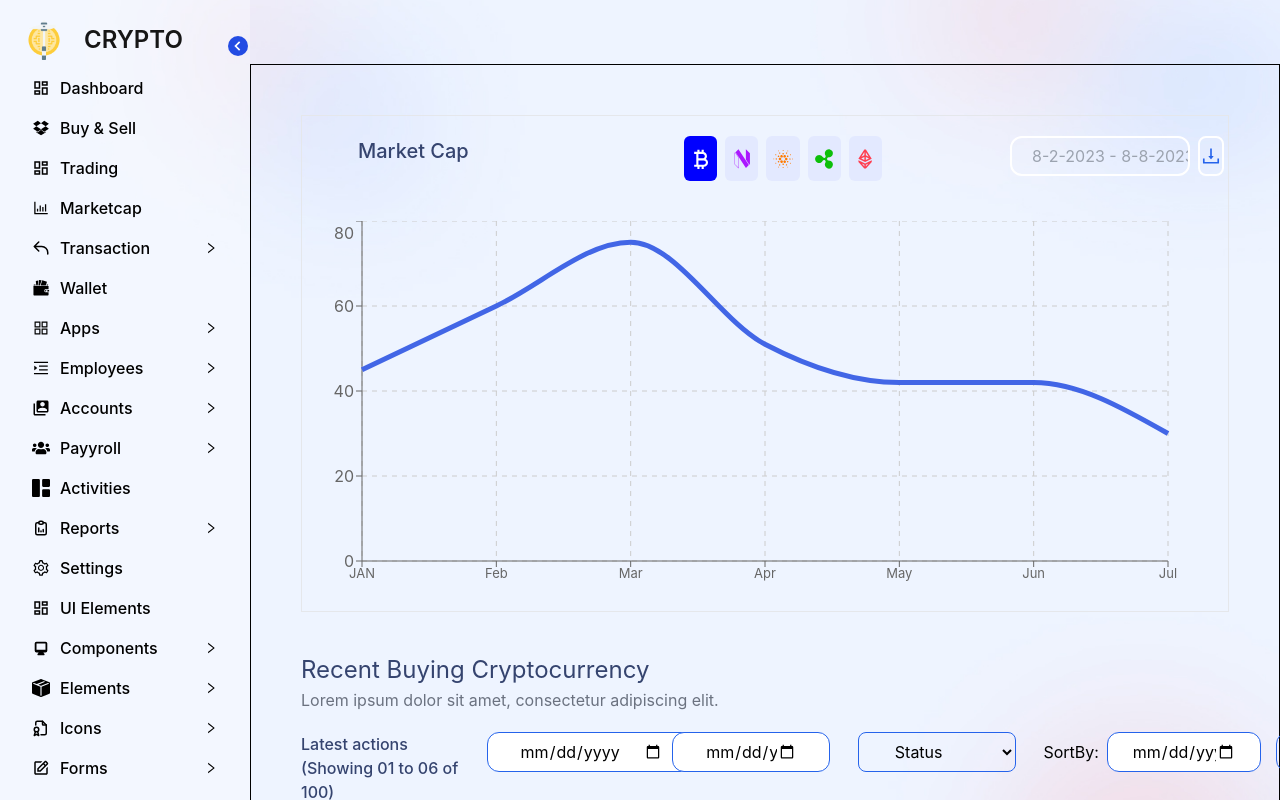
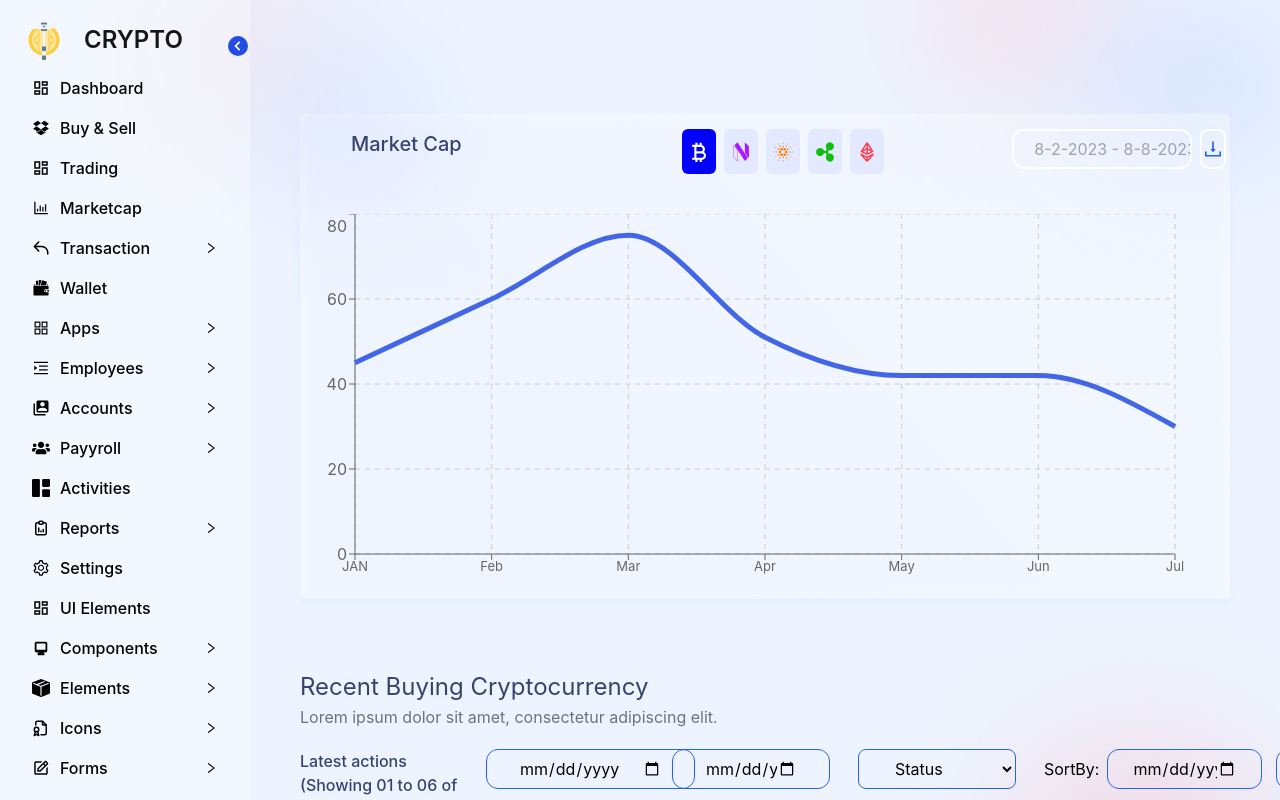
Before and after one commit to salimovone/crypto-dashboard, a React (Create React App) app: page /marketcap in a window 1280 px wide. Built offline with nearby package versions, Linux system fonts and the light colour scheme.

Commit message:
marketcap

```diff
--- /dev/null
+++ b/src/components/Table-top/index.jsx
@@ -0,0 +1,61 @@
+import React from "react";
+import { AiOutlineDownload } from "react-icons/ai";
+
+function Table() {
+    return (
+        <>
+            <div>
+                <div className="pt-10">
+                    <div>
+                        <p className="text-[24px] text-[#35446f]">Recent Buying Cryptocurrency</p>
+                        <p className="text-gray-500">Lorem ipsum dolor sit amet, consectetur adipiscing elit.</p>
+                    </div>
+                </div>
+
+                <div className="grid lg:grid-cols-3 md:grid-cols-1 xl:gap-0 lg:gap-5 gap-5 xl:grid-cols-5 mt-5">
+                    <div>
+                        <p className="text-[#35446f] font-medium">Latest actions <br /> (Showing 01 to 06 of 100)</p>
+                    </div>
+
+                    <div>
+                        <input type="date" className="h-[40px] w-[85%] lg:w-auto bg-inherit px-8 rounded-xl border border-blue-600" />
+                    </div>
+                    <div>
+                        <input type="date" className="h-[40px]  w-[85%] bg-inherit px-8 rounded-xl border border-blue-600" />
+                    </div>
+
+                    <div>
+                        <select id="countries" class="border px-8 w-[85%] h-[40px] bg-inherit border-blue-600 rounded-lg">
+                            <option selected>Status</option>
+                            <option value="US">United States</option>
+                            <option value="CA">Canada</option>
+                            <option value="FR">France</option>
+                            <option value="DE">Germany</option>
+                        </select>
+                    </div>
+
+                    <div className="flex gap-2">
+                        <p className="pt-2">SortBy:</p>
+                        <div><input type="date" className="h-[40px] w-[80%] bg-inherit px-10 lg:px-6 rounded-xl border border-blue-600" /></div>
+                        <div className="rounded-full icons_buySell w-[40px] xl:-ml-8 text-[22px] text-blue-600 flex justify-center items-center h-[40px]  border border-blue-600">
+                            <AiOutlineDownload />
+                        </div>
+                    </div>
+                </div>
+
+                <div className="flex pt-10 gap-1">
+                    <p>Show</p>
+                    <div className="-mt-[2px]"><select id="countries" class="border p-1 bg-inherit border-blue-600 rounded-lg">
+                        <option selected>10</option>
+                        <option value="US">25</option>
+                        <option value="CA">50</option>
+                        <option value="FR">100</option>
+                    </select></div>
+                    <p>entired</p>
+                </div>
+            </div>
+        </>
+    )
+}
+
+export default Table
--- a/src/views/BuySell/index.jsx
+++ b/src/views/BuySell/index.jsx
@@ -1,8 +1,8 @@
-import { AiOutlineDownload } from "react-icons/ai";
 import { TbArrowsExchange2 } from "react-icons/tb";
 import React, { useState } from "react";
 import './style.css'
 import Table from '../../components/BuySell-Table'
+import Tables from '../../components/Table-top'
 
 function BuySell() {
     const [bgbottom, setBgbottom] = useState('actives')
@@ -111,59 +111,10 @@ function BuySell() {
                         </div>
                     </div>
 
-                    <div>
-                        <div className="pt-10">
-                            <div>
-                                <p className="text-[24px] text-[#35446f]">Recent Buying Cryptocurrency</p>
-                                <p className="text-gray-500">Lorem ipsum dolor sit amet, consectetur adipiscing elit.</p>
-                            </div>
-                        </div>
+                    <Tables />
 
-                        <div className="grid lg:grid-cols-3 md:grid-cols-1 xl:gap-0 lg:gap-5 gap-5 xl:grid-cols-5 mt-5">
-                            <div>
-                                <p className="text-[#35446f] font-medium">Latest actions <br /> (Showing 01 to 06 of 100)</p>
-                            </div>
-
-                            <div>
-                                <input type="date" className="h-[40px] w-[85%] lg:w-auto px-8 rounded-xl border border-blue-600" />
-                            </div>
-                            <div>
-                                <input type="date" className="h-[40px]  w-[85%] px-8 rounded-xl border border-blue-600" />
-                            </div>
-
-                            <div>
-                                <select id="countries" class="border px-8 w-[85%] h-[40px] bg-inherit border-blue-600 rounded-lg">
-                                    <option selected>Status</option>
-                                    <option value="US">United States</option>
-                                    <option value="CA">Canada</option>
-                                    <option value="FR">France</option>
-                                    <option value="DE">Germany</option>
-                                </select>
-                            </div>
-
-                            <div className="flex gap-2">
-                                <p className="pt-2">SortBy:</p>
-                                <div><input type="date" className="h-[40px] w-[80%] px-10 lg:px-6 rounded-xl border border-blue-600" /></div>
-                                <div className="rounded-full icons_buySell w-[40px] xl:-ml-8 text-[22px] text-blue-600 flex justify-center items-center h-[40px]  border border-blue-600">
-                                    <AiOutlineDownload />
-                                </div>
-                            </div>
-                        </div>
-
-                        <div className="flex pt-10 gap-1">
-                            <p>Show</p>
-                            <div className="-mt-[2px]"><select id="countries" class="border p-1 bg-inherit border-blue-600 rounded-lg">
-                                <option selected>10</option>
-                                <option value="US">25</option>
-                                <option value="CA">50</option>
-                                <option value="FR">100</option>
-                            </select></div>
-                            <p>entired</p>
-                        </div>
-
-                        <div className="mt-5 w-[100%]">
-                            <Table/>
-                        </div>
+                    <div className="mt-5 w-[100%]">
+                        <Table />
                     </div>
                 </div>
             </div>
--- a/src/views/Marketcap/index.jsx
+++ b/src/views/Marketcap/index.jsx
@@ -8,6 +8,7 @@ import img4 from '../../assets/img/icon/watch-icon-01.svg'
 import img5 from '../../assets/img/icon/watch-icon-07.svg'
 import { AiOutlineDownload } from "react-icons/ai";
 import Table from '../../components/BuySell-Table'
+import Tables from '../../components/Table-top'
 
 function Marketcap() {
 
@@ -28,7 +29,7 @@ function Marketcap() {
             <div className="w-full flex justify-center items-center mt-16">
                 <div className="container_market">
                     <div>
-                        <div className='border p-5'>
+                        <div className='container2'>
                             <div className='grid grid-cols-1 gap-5 lg:grid-cols-3 xl:ml-9 xl:gap-32 lg:gap-10'>
                                 <div>
                                     <p className='text-[20px] font-medium text-[#35446F]'>Market Cap</p>
@@ -82,56 +83,8 @@ function Marketcap() {
                             </ResponsiveContainer>
                         </div>
                     </div>
-                    <div>
-                        <div className="pt-10">
-                            <div>
-                                <p className="text-[24px] text-[#35446f]">Recent Buying Cryptocurrency</p>
-                                <p className="text-gray-500">Lorem ipsum dolor sit amet, consectetur adipiscing elit.</p>
-                            </div>
-                        </div>
 
-                        <div className="grid lg:grid-cols-3 md:grid-cols-1 xl:gap-0 lg:gap-5 gap-5 xl:grid-cols-5 mt-5">
-                            <div>
-                                <p className="text-[#35446f] font-medium">Latest actions <br /> (Showing 01 to 06 of 100)</p>
-                            </div>
-
-                            <div>
-                                <input type="date" className="h-[40px] w-[85%] lg:w-auto px-8 rounded-xl border border-blue-600" />
-                            </div>
-                            <div>
-                                <input type="date" className="h-[40px]  w-[85%] px-8 rounded-xl border border-blue-600" />
-                            </div>
-
-                            <div>
-                                <select id="countries" class="border px-8 w-[85%] h-[40px] bg-inherit border-blue-600 rounded-lg">
-                                    <option selected>Status</option>
-                                    <option value="US">United States</option>
-                                    <option value="CA">Canada</option>
-                                    <option value="FR">France</option>
-                                    <option value="DE">Germany</option>
-                                </select>
-                            </div>
-
-                            <div className="flex gap-2">
-                                <p className="pt-2">SortBy:</p>
-                                <div><input type="date" className="h-[40px] w-[80%] px-10 lg:px-6 rounded-xl border border-blue-600" /></div>
-                                <div className="rounded-full icons_buySell w-[40px] xl:-ml-8 text-[22px] text-blue-600 flex justify-center items-center h-[40px]  border border-blue-600">
-                                    <AiOutlineDownload />
-                                </div>
-                            </div>
-                        </div>
-
-                        <div className="flex pt-10 gap-1">
-                            <p>Show</p>
-                            <div className="-mt-[2px]"><select id="countries" class="border p-1 bg-inherit border-blue-600 rounded-lg">
-                                <option selected>10</option>
-                                <option value="US">25</option>
-                                <option value="CA">50</option>
-                                <option value="FR">100</option>
-                            </select></div>
-                            <p>entired</p>
-                        </div>
-                    </div>
+                    <Tables/>
 
                     <div className="mt-5 w-[100%]">
                         <Table/>
--- a/src/views/Marketcap/style.css
+++ b/src/views/Marketcap/style.css
@@ -1,7 +1,6 @@
 .container_market{
     width: 100%;
     height: 95%;
-    border: 1px solid black;
     padding: 50px;
 }
 
@@ -12,3 +11,11 @@
 .recharts-dot{
     display: none;
 }
+
+.container2{
+    background: linear-gradient(51.64deg,rgba(255,255,255,0) 34.2%,rgba(255,255,255,0.2) 97.35%,rgba(255,255,255,0) 160.66%),rgba(255,255,255,0.1);
+    box-shadow: 0 4px 9px #e1ecff, inset 0 0 15px rgba(255,255,255,.35);
+    border-radius: 5px;
+    margin-bottom: 30px;
+    padding: 15px;
+}
```
